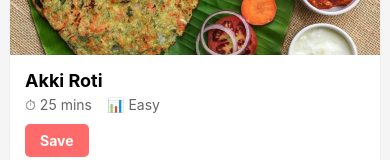
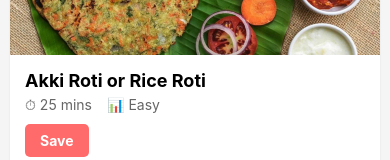
Before and after one commit to IamYashAppu/1CR23CI019, a React Native app: screen / in a window 390 px wide. Shown: the part 609-769 px from the top of the page. Built offline with nearby package versions, Linux system fonts and the light colour scheme.

Commit message:
third commint

```diff
--- a/App.js
+++ b/App.js
@@ -21,7 +21,7 @@ const sampleRecipes = [
   },
   {
     id: '2',
-    title: 'Akki Roti',
+    title: 'Akki Roti or Rice Roti',
     image: akkiRotiImage,
     prepTime: '25 mins',
     difficulty: 'Easy',
```
